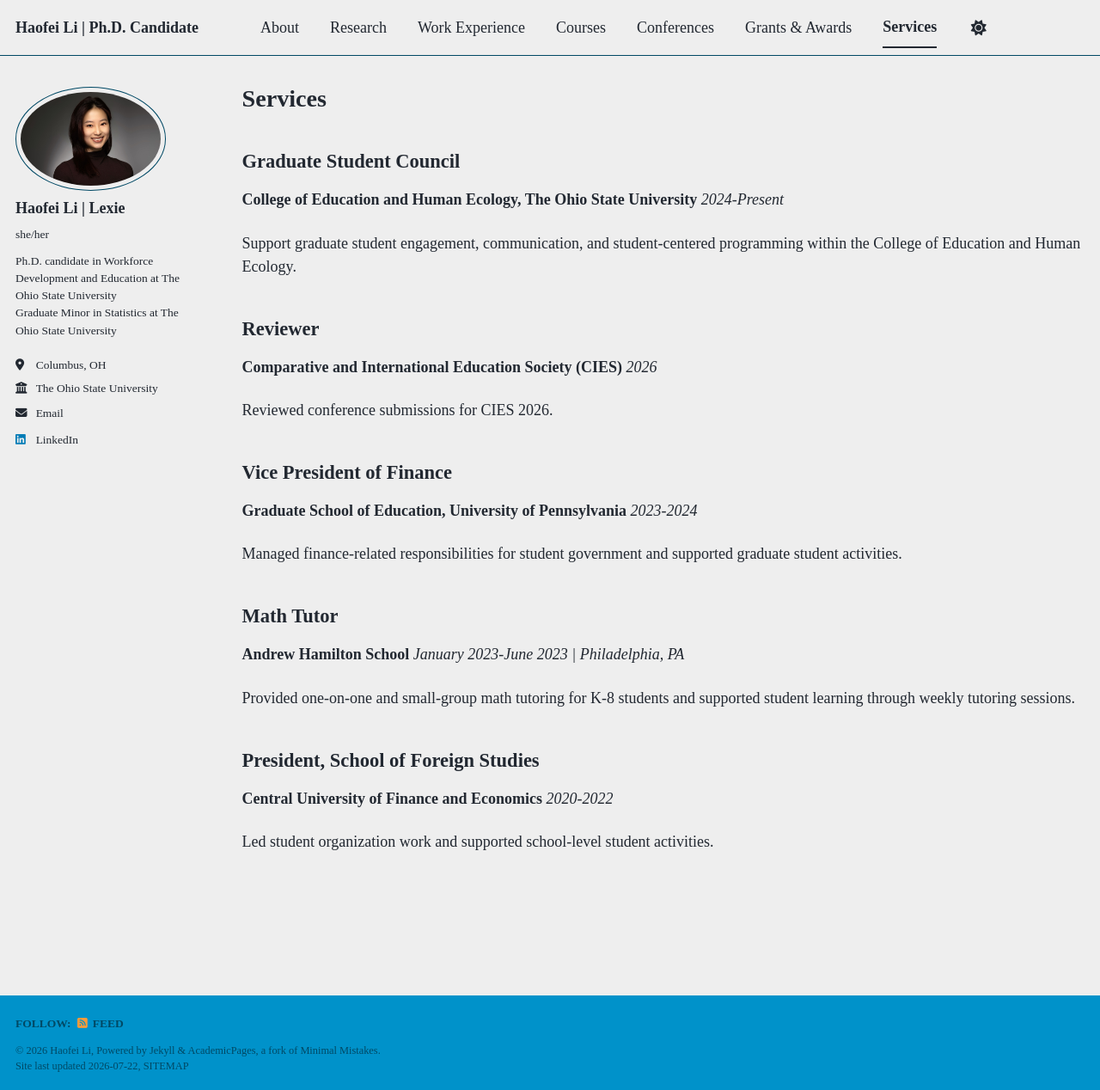
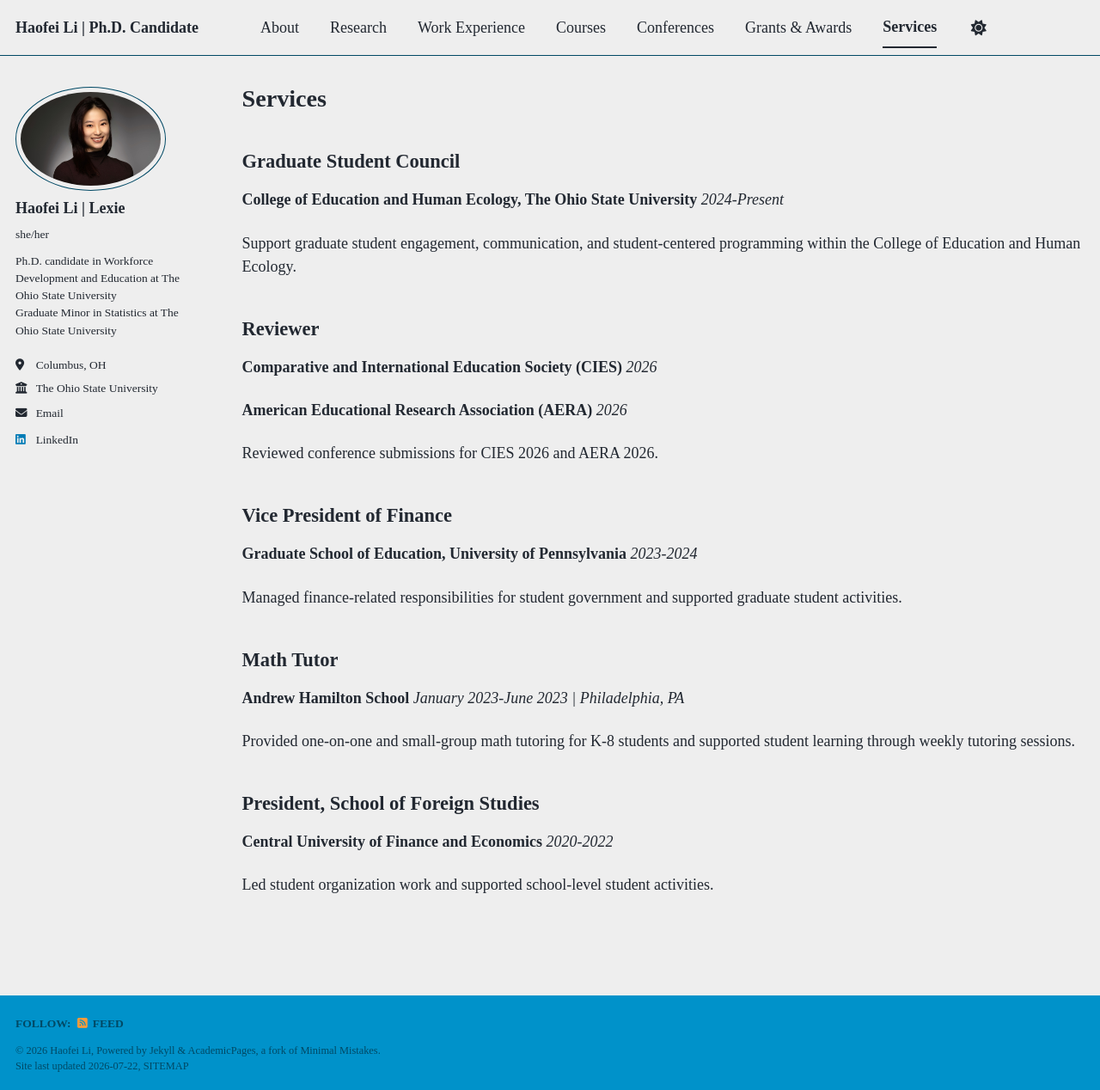
Before and after one commit to HFLI1/lexie, a Jekyll site: the page built from _pages/services.md, in a window 1280 px wide and 1268 px high. Shown: the whole window at 86% size. Built offline with Jekyll 4.4.1, drawn with Linux system fonts in a browser that asks for light colours; a style sheet for code colours, icons or effects is not loaded.

Commit message:
Update services.md

```diff
--- a/_pages/services.md
+++ b/_pages/services.md
@@ -15,7 +15,10 @@ Support graduate student engagement, communication, and student-centered program
 **Comparative and International Education Society (CIES)**
 *2026*
 
-Reviewed conference submissions for CIES 2026.
+**American Educational Research Association (AERA)**
+*2026*
+
+Reviewed conference submissions for CIES 2026 and AERA 2026.
 
 ## Vice President of Finance
 **Graduate School of Education, University of Pennsylvania**
```
